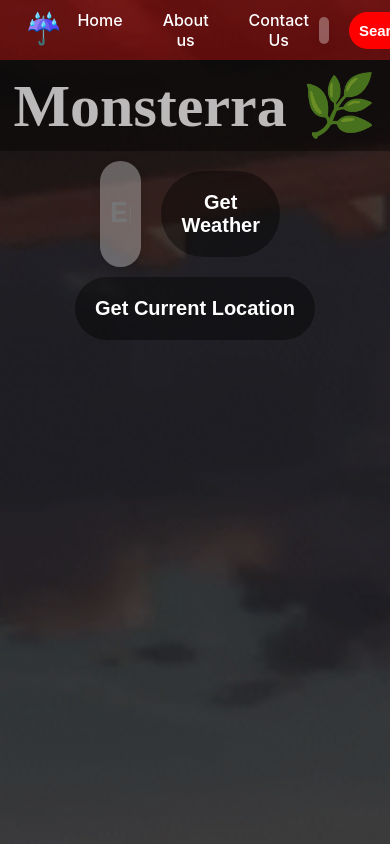
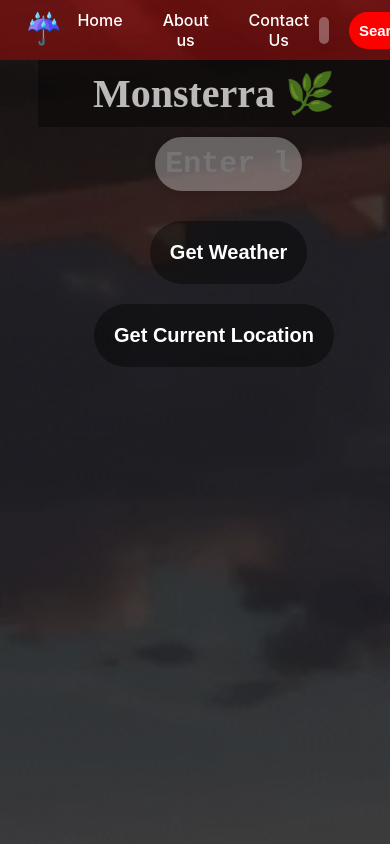
Before and after one commit to dev-bv18/Monsterra, a React (Create React App) app: page / in a window 390 px wide. Shown: the top 844 px of the page. Built offline with nearby package versions, Linux system fonts and the light colour scheme; no server answers; a web font is replaced by a local one.

Commit message:
new version

```diff
--- a/src/Navbar.css
+++ b/src/Navbar.css
@@ -123,3 +123,10 @@
 .search button:hover {
     background-color: #ff000053;
 }
+
+@media screen and (max-width: 500px) {
+    .nav{
+        width: 100%;
+
+    }
+}
--- a/src/index.css
+++ b/src/index.css
@@ -45,7 +45,11 @@ input:focus {
   background-color: rgba(0, 0, 0, 0.418);
   font-family: Arial, Helvetica, sans-serif;
   font-weight: 700;
+  transition: all 0.4s ease-in-out;
   font-size: 20px;
+}
+button:hover{
+  background-color: rgba(255, 0, 0, 0.503);
 }
 form{
   text-align: center;
--- a/src/weather.css
+++ b/src/weather.css
@@ -9,16 +9,17 @@
     height: 300px;
     margin: 20px;
 }
-.mainbox div{
- height: 305px;
- font-style: italic;
+
+.mainbox div {
+    height: 305px;
+    font-style: italic;
     background-color: rgba(0, 0, 0, 0.397);
+}
 
+.mainbox div .cond {
+    background: none;
+}
 
-}
-.mainbox div .cond{
-    background:none;
-}
 .sidebox {
     display: flex;
     flex-direction: column;
@@ -27,22 +28,26 @@
     box-sizing: border-box;
     padding: 20px;
 }
-.sidebox:hover{
+
+.sidebox:hover {
     box-shadow: 2px 2px 5px;
     cursor: pointer;
 }
-.title1{
+
+.title1 {
     font-family: "Playwrite AR", cursive;
     margin-bottom: 0px;
     margin-top: 0px;
 }
-.desc{
+
+.desc {
     font-family: "Playwrite AR", cursive;
     text-align: center;
     opacity: 70%;
     margin: 0px;
     padding-top: 0px;
 }
+
 .sidebox h2 {
     font-size: 30px;
     font-weight: 700;
@@ -60,7 +65,8 @@
     background: none;
     flex: 1;
 }
-.details{
+
+.details {
     width: 100%;
     color: white;
     opacity: 70%;
@@ -73,40 +79,29 @@
     align-items: center;
     width: 25vh;
 }
-.details ul{
+
+.details ul {
     list-style: none;
     display: flex;
     flex-direction: column;
     padding: 0px;
     gap: 13px;
     text-align: center;
+}
 
-
-
-
-}
-button:hover{
-    background-color: rgba(255, 0, 0, 0.544);
-    transition: all 0.4s ease-in-out;
-}
-input:focus{
-    background-color: aliceblue;
-}
-.details li{
+.details li {
     padding: 2px;
 }
 
-.details li:nth-child(odd)
-{
+.details li:nth-child(odd) {
     color: rgb(188, 188, 255);
     padding: 20px;
+}
 
-}
-.details li:hover{
+.details li:hover {
     background-color: rgba(0, 0, 0, 0.824);
     text-shadow: 2px 2px 20px rgb(0, 0, 0);
     cursor: pointer;
-
 }
 
 .sidebox .cond {
@@ -120,7 +115,6 @@ input:focus{
 .cond p {
     font-size: 30px;
     opacity: 60%;
-
 }
 
 .cond .temper {
@@ -138,6 +132,7 @@ input:focus{
     font-family: Arial, Helvetica, sans-serif;
     box-sizing: border-box;
 }
+
 .plantinfo p:hover {
     font-size: 21px;
     opacity: 80%;
@@ -145,3 +140,77 @@ input:focus{
     transition: all 0.2s ease-in-out;
     cursor: pointer;
 }
+.fullbox{
+   margin-left: 38px;
+}
+
+@media screen and (max-width: 500px) {
+   html{
+    width: 100%;
+   }
+   .fullbox{
+
+   }
+    .title1{
+   font-size: 40px;
+    }
+    .mainbox {
+        flex-direction: column-reverse;
+        height: auto;
+        gap: 0px;
+    }
+
+    .mainbox div {
+        height: auto;
+        margin-bottom: 20px;
+    }
+
+    .sidebox {
+        width: 100%;
+        padding: 0px;
+        margin: 0px;
+    }
+    form{
+        flex-direction: column;
+        gap: 20px;
+        margin-left: 85px;
+        text-align: center;
+        align-items: center;
+        width: 60%;
+
+    }
+
+
+    .sidebox h2 {
+        font-size: 25px;
+        padding: 10px;
+    }
+    .cond{
+        margin-bottom: 0px;
+
+    }
+    .cond p{
+        margin: 0px;
+        padding-bottom: 0px;
+        padding-top: 3px;
+    }
+
+    .details {
+        width: 100%;
+        font-size: 12px;
+    }
+    .details ul{
+        flex-direction: row;
+    }
+    .details ul li{
+        text-align: center;
+        padding-top: 20px;
+    }
+    .plantinfo p {
+        font-size: 10px;
+        padding: 20px;
+    }
+    .cond .temper{
+        font-size: 50px;
+    }
+}
--- a/src/weather.jsx
+++ b/src/weather.jsx
@@ -222,7 +222,7 @@ function WeatherApp() {
   }, [weatherData]);
 
   return (
-    <div style={{ textAlign: 'center', height: '1000px', fontFamily: 'Arial, sans-serif', ...getBackgroundStyle() }}>
+    <div className='fullbox' style={{ textAlign: 'center', height: '1000px', fontFamily: 'Arial, sans-serif', ...getBackgroundStyle() }}>
       <h1 className='title1'>Monsterra 🌿</h1>
       <form onSubmit={handleSubmit}>
         <input
```
